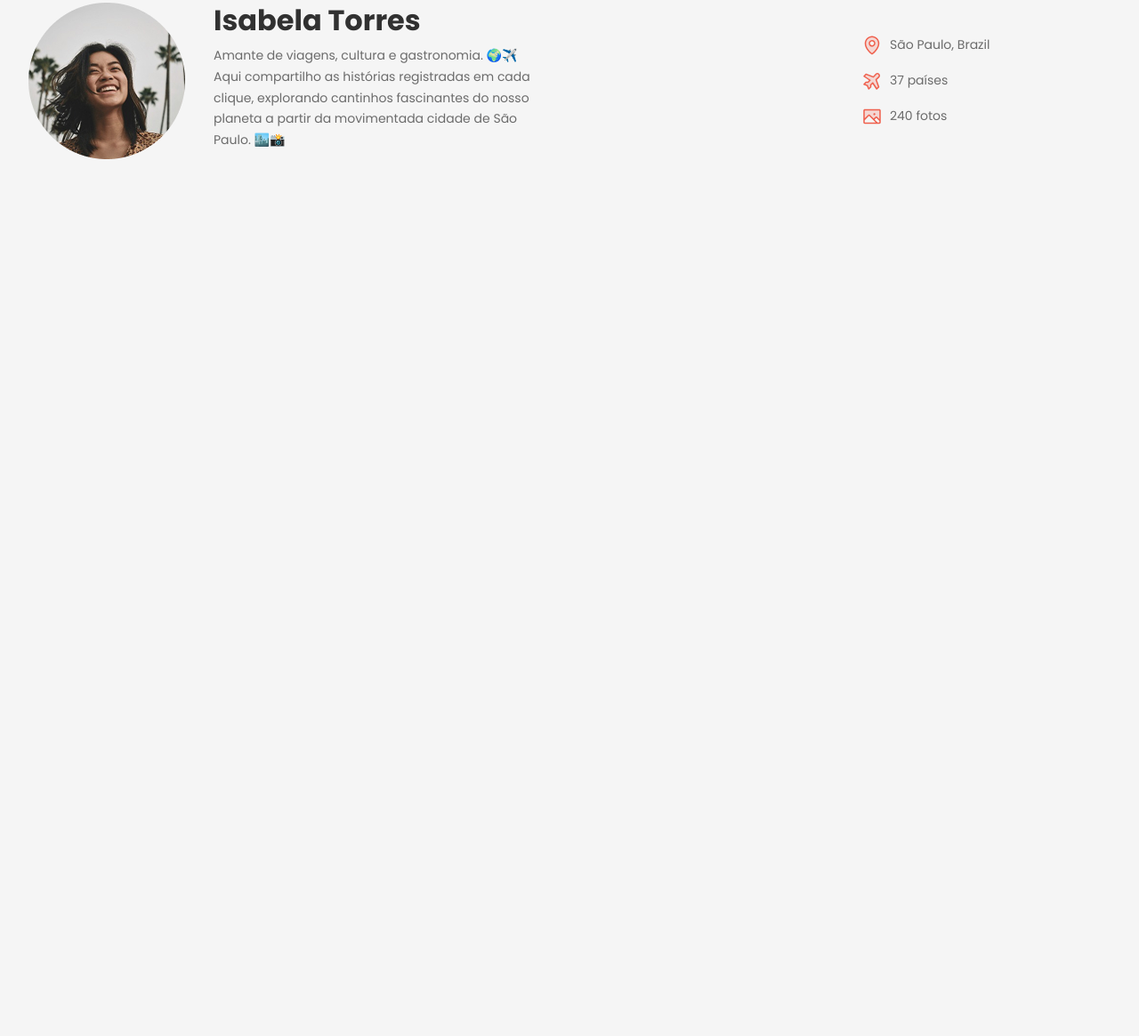
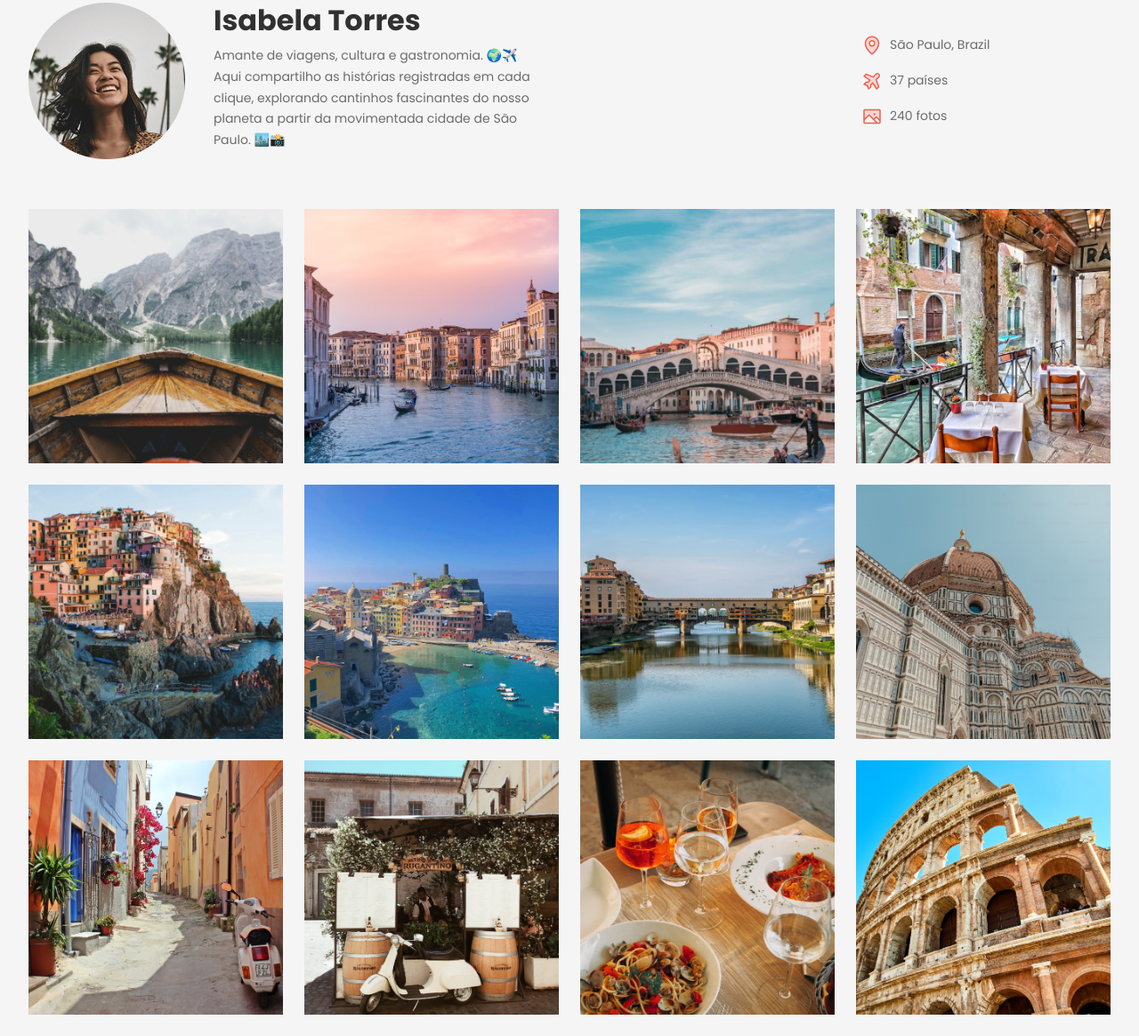
Before and after one commit to brayanLopess/Travelgram, a plain HTML site: page index.html in a window 1280 px wide. Shown: the part 125-1290 px from the top of the page at 89% size. Before the commit the page ends 800 px from the top, so only its background shows below. Drawn offline with Linux system fonts and the light colour scheme.

Commit message:
Main gallery

```diff
--- a/css/index.css
+++ b/css/index.css
@@ -1,3 +1,4 @@
 @import url(global.css);
 @import url(nav.css);
 @import url(header.css);
+@import url(main.css);
--- /dev/null
+++ b/css/main.css
@@ -0,0 +1,12 @@
+main{
+    display: flex;
+    flex-wrap: wrap;
+    gap: 24px;
+    padding-block: 24px;
+}
+
+main img{
+    width: 286px;
+    height: 286px;
+    object-fit: cover; /*(caso a imagem que estamos colocando não tenha um quadrado perfeito) */
+}
--- a/index.html
+++ b/index.html
@@ -63,5 +63,20 @@
     </header>
 </div>
 
+<main class="container">
+    <img src="./assets/images/Image 01.png" alt="...">
+    <img src="./assets/images/Image 02.png" alt="...">
+    <img src="./assets/images/Image 03.png" alt="...">
+    <img src="./assets/images/Image 04.png" alt="...">
+    <img src="./assets/images/Image 05.png" alt="...">
+    <img src="./assets/images/Image 06.png" alt="...">
+    <img src="./assets/images/Image 07.png" alt="...">
+    <img src="./assets/images/Image 08.png" alt="...">
+    <img src="./assets/images/Image 09.png" alt="...">
+    <img src="./assets/images/Image 10.png" alt="...">
+    <img src="./assets/images/Image 11.png" alt="...">
+    <img src="./assets/images/Image 12.png" alt="...">
+</main>
+
 </body>
 </html>
```
